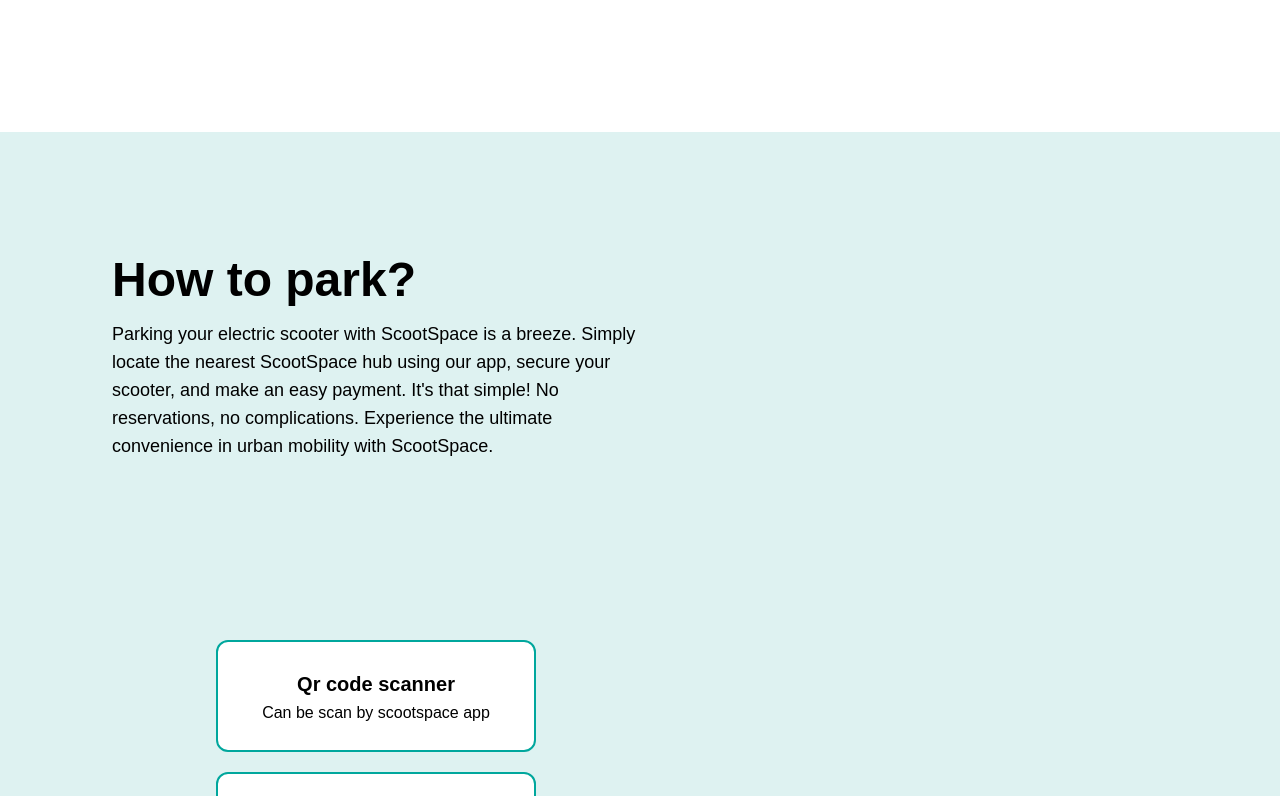
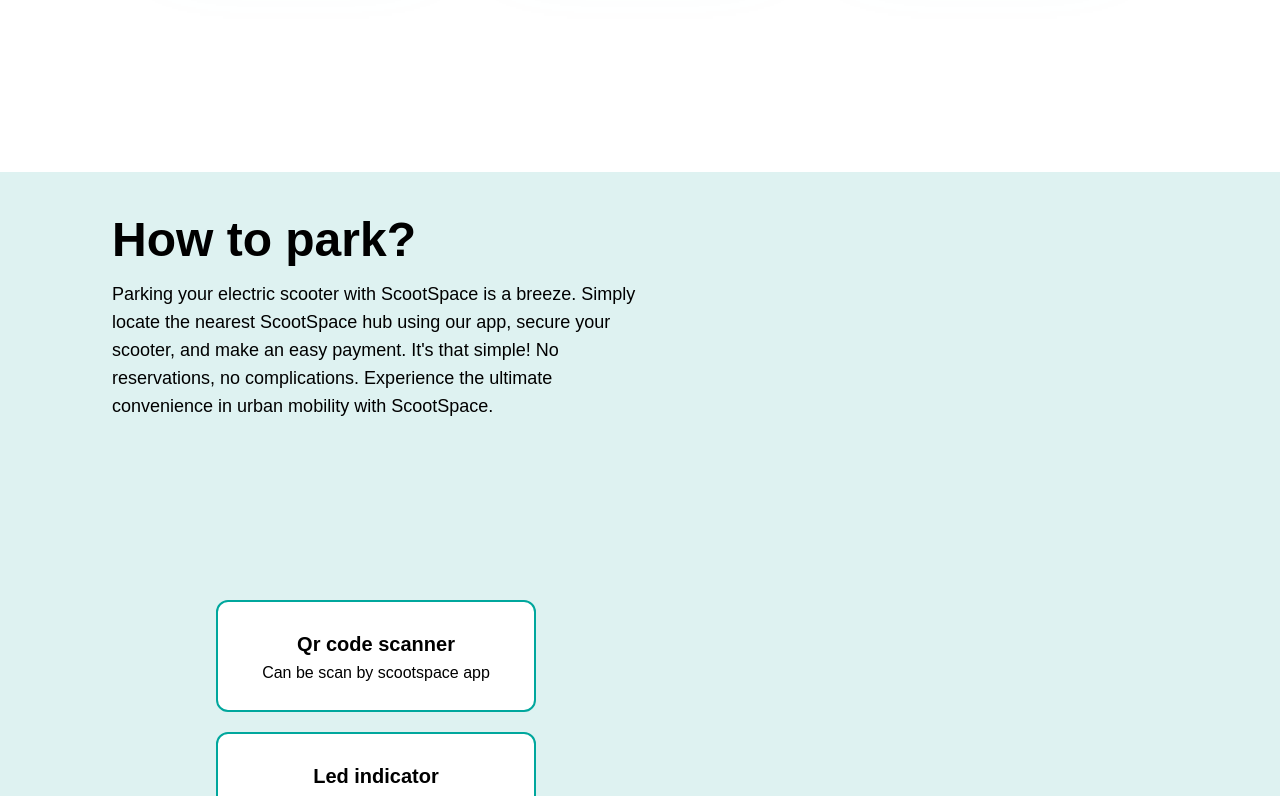
Before and after one commit to Kawaiihann/scootspaceweb, a React (Create React App) app: page / in a window 1280 px wide. Shown: the part 1720-2516 px from the top of the page. Built offline with nearby package versions, Linux system fonts and the light colour scheme.

Commit message:
scroll behavior n some small changes

```diff
--- a/src/App.css
+++ b/src/App.css
@@ -1,3 +1,10 @@
+html {
+  scroll-behavior: smooth;
+}
+* {
+  scroll-padding: 80px;
+}
+
 .App {
   text-align: center;
 }
--- a/src/components/Footer.jsx
+++ b/src/components/Footer.jsx
@@ -7,7 +7,7 @@
 function Footer() {
   return (
     <>
-      <div className="flex flex-row xl:w-full w-[95%]  mb-10">
+      <div className="flex flex-row xl:w-full w-[95%] pt-10  mb-10">
         <div className="flex flex-col gap-6 justify items-start w-full xl:px-28 ">
           <div className="flex flex-row justify-start items-start">
             <ul className="flex flex-row justify-center items-start gap-7 text-center text-black text-2xl font-normal font-sofia leading-7">
--- a/src/components/Hero.jsx
+++ b/src/components/Hero.jsx
@@ -3,7 +3,7 @@
 function Hero() {
   return (
     <>
-      <div className="flex pt-20 w-full max-w-screen-xl h-auto bg-heroBg flex-col xl:flex-row items-center justify-center ">
+      <div className="flex pt-20 w-full max-w-screen-xl h-auto bg-heroBg flex-col xl:flex-row items-center justify-center mb-10 ">
         <div className="flex flex-col lg:flex-row justify-center w-full">
           <div className="flex flex-col text-center xl:text-start items-center xl:items-start w-full lg:w-auto gap-5 mx-auto px-4 sm:px-8 pt-10 justify-start">
             <div className="text-black  text-4xl sm:text-5xl font-black font-sofia w-full lg:w-[531px] flex align-center max-xl:justify-center">
--- a/src/components/HowToPark.jsx
+++ b/src/components/HowToPark.jsx
@@ -38,8 +38,11 @@
 
   return (
     <>
-      <div className="flex max-w-screen-3xl h-auto w-full bg-howToParkBg xl:flex-row flex-col ">
-        <div className="flex items-start flex-col xl:w-2/4 w-full mt-32">
+      <div
+        id="howToPark"
+        className="flex max-w-screen-3xl h-auto w-full bg-howToParkBg xl:flex-row flex-col "
+      >
+        <div className="flex items-start flex-col xl:w-2/4 w-full mt-12">
           <div className="flex flex-col gap-5 xl:ml-28  sm:mr-0 ml-0 xl:items-start items-center h-auto ">
             <div className="text-black text-5xl font-black font-sofia leading-10 xl:text-start text-center ">
               How to park?
--- a/src/components/Locations.jsx
+++ b/src/components/Locations.jsx
@@ -4,7 +4,10 @@
 function Locations() {
   return (
     <>
-      <div className="flex flex-col w-full gap-9 bg-[#DEF2F1] items-center justify-center">
+      <div
+        id="Locations"
+        className="flex flex-col w-full  gap-9 bg-[#DEF2F1] items-center justify-start "
+      >
         <div className=" flex flex-col  justify-center items-center gap-6 px-4 py-8 sm:px-8 sm:py-12">
           <div className="text-black font-sofia font-black text-5xl leading-10">
             ScootSpace Locations
--- a/src/components/PricingPlan.jsx
+++ b/src/components/PricingPlan.jsx
@@ -6,9 +6,9 @@
     <>
       <div
         id="PricingPlan"
-        className="flex xl:flex-row-reverse xl:max-w-full w-[95%]  flex-col mb-40 bg-b-pricingPlanBg gap-5 "
+        className="flex xl:flex-row-reverse xl:max-w-full w-[95%]  flex-col  bg-b-pricingPlanBg gap-5 mb-10   "
       >
-        <div className="flex flex=col max-w-full xl:w-2/6 justify-end xl:m ">
+        <div className="flex flex=col max-w-full xl:w-2/6 justify-end xl:m mt-10 ">
           <div className="flex flex-col items-end gap-6">
             <div className="text-black text-5xl font-black font-sofia leading-10  text-end ">
               Pricing Plan
@@ -19,7 +19,7 @@
             </div>
           </div>
         </div>
-        <div className="flex flex=col max-w-5xl xl:w-2/6  justify-center items-center mx-4">
+        <div className="flex flex=col max-w-5xl xl:w-2/6  justify-center items-center mx-4 mt-10">
           <div className="flex flex-col items-center ">
             <div className="mainrectangle flex flex-col gap-10 justify-between  bg-gradient-to-b from-teal-500 to-teal-700  rounded-3xl border-4 border-white">
               <div className="flex flex-row justify-between items-center pt-10 px-5 gap-5 ">
@@ -31,7 +31,7 @@
                 </div>
               </div>
 
-              <div className="flex flex-col gap-6 justify-center items-center ">
+              <div className="flex flex-col gap-6 justify-center items-center mt-10 ">
                 <div className="flex justify-start items-start w-72 rounded-full h-1 mb-14 bg-white "></div>
                 <ul className="flex flex-col gap-6 text-start text-white text-xl font-normal font-['Sofia Pro']">
                   <li className="inline-flex gap-4">
--- a/src/components/mobileNav.jsx
+++ b/src/components/mobileNav.jsx
@@ -47,8 +47,9 @@
             </li>
             <li>
               <a
-                href="#"
+                href="#howToPark"
                 className="hover:border-b-2 hover:border-borderColor p-2 hover:rounded-e-md hover:rounded-s-md "
+                onClick={toggleSidebar}
               >
                 How to park
               </a>
@@ -56,6 +57,7 @@
             <li>
               <a
                 href="#PricingPlan"
+                onClick={toggleSidebar}
                 className="hover:border-b-2 hover:border-borderColor p-2 hover:rounded-e-md hover:rounded-s-md"
               >
                 Pricing
@@ -63,7 +65,8 @@
             </li>
             <li>
               <a
-                href="#"
+                href="#Locations"
+                onClick={toggleSidebar}
                 className="hover:border-b-2 hover:border-borderColor p-2 hover:rounded-e-md hover:rounded-s-md"
               >
                 Locations
--- a/src/components/navbar.jsx
+++ b/src/components/navbar.jsx
@@ -13,13 +13,13 @@
               <a href="">About Us</a>{" "}
             </h2>
             <h2>
-              <a href="">How to park</a>
+              <a href="#howToPark">How to park</a>
             </h2>
             <h2>
               <a href="#PricingPlan">Pricing</a>
             </h2>
             <h2>
-              <a href="">Locations</a>
+              <a href="#Locations">Locations</a>
             </h2>
           </div>
         </div>
```
